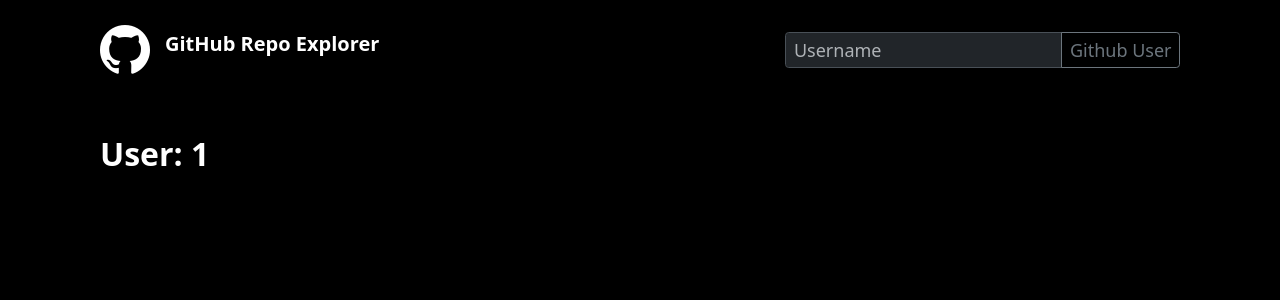
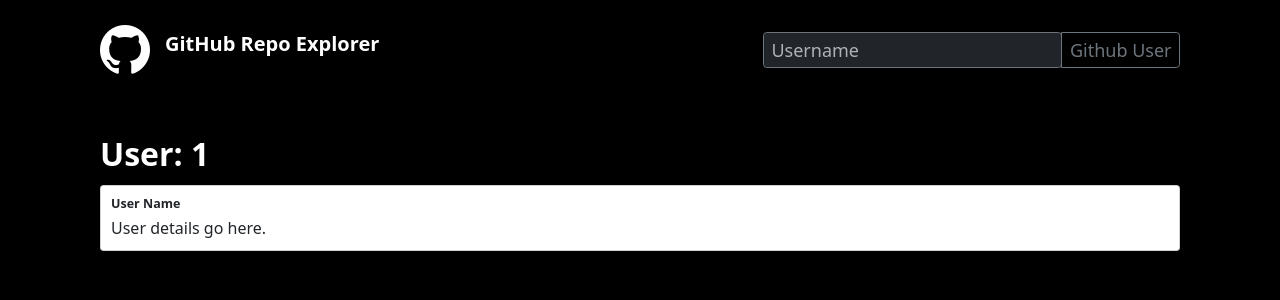
Before and after one commit to atelesjr/github-repo-explorer, a React (Vite) app: page /users/1 in a window 1280 px wide. Shown: the top 300 px of the page. Built offline with nearby package versions, Linux system fonts and the light colour scheme.

Commit message:
feat: implement user search functionality with InputSearch component and associated hooks

```diff
--- /dev/null
+++ b/src/components/ui/Buttons/Clear/index.tsx
@@ -0,0 +1,20 @@
+interface ButtonClearProps {
+	onClick: () => void;
+	disabled?: boolean;
+}
+
+const ButtonClear = ({ onClick, disabled = false }: ButtonClearProps) => {
+	return (
+		<button
+			className="position-absolute top-50 end-0 translate-middle-y border-0 bg-transparent text-white p-2 fs-3 me-n1"
+			type="button"
+			aria-label="Clear search and return to homepage"
+			onClick={onClick}
+			disabled={disabled}
+		>
+			<i className="bi bi-x" aria-hidden="true" />
+		</button>
+	);
+};
+
+export default ButtonClear;
--- a/src/components/ui/Buttons/Search/index.tsx
+++ b/src/components/ui/Buttons/Search/index.tsx
@@ -1,9 +1,18 @@
-const ButtonSearch = ({ label = 'Search' }: { label?: string }) => {
+interface ButtonSearchProps {
+	label?: string;
+	disabled?: boolean;
+}
+
+const ButtonSearch = ({
+	label = 'Search',
+	disabled = false,
+}: ButtonSearchProps) => {
 	return (
 		<button
 			className="btn btn-outline-secondary"
-			type="button"
+			type="submit"
 			id="button-addon2"
+			disabled={disabled}
 			style={{ fontSize: '1.8rem' }}
 		>
 			{label}
--- a/src/components/ui/Buttons/index.ts
+++ b/src/components/ui/Buttons/index.ts
@@ -1,3 +1,4 @@
 import ButtonSearch from './Search';
+import ButtonClear from './Clear';
 
-export { ButtonSearch };
+export { ButtonClear, ButtonSearch };
--- a/src/components/ui/Input/index.tsx
+++ b/src/components/ui/Input/index.tsx
@@ -1,15 +1,33 @@
+import type { RefObject } from 'react';
+
 interface InputProps {
 	placeholder?: string;
+	inputRef?: RefObject<HTMLInputElement | null>;
+	id?: string;
+	ariaDescribedBy?: string;
+	ariaInvalid?: boolean;
+	onInput?: (value: string) => void;
 }
 
-const Input = ({ placeholder = 'Placeholder' }: InputProps) => {
+const Input = ({
+	placeholder = 'Placeholder',
+	inputRef,
+	id,
+	ariaDescribedBy,
+	ariaInvalid,
+	onInput,
+}: InputProps) => {
 	return (
 		<input
 			type="text"
-			className="form-control"
+			className="form-control border-secondary pe-5"
 			placeholder={placeholder}
-			aria-label={placeholder}
-			aria-describedby="button-addon2"
+			ref={inputRef}
+			id={id}
+			aria-describedby={ariaDescribedBy}
+			aria-invalid={ariaInvalid}
+			name="username"
+			onInput={(event) => onInput?.(event.currentTarget.value)}
 			style={{ fontSize: '1.8rem' }}
 		/>
 	);
--- /dev/null
+++ b/src/components/ui/InputSearch/hooks/useUserSearch.ts
@@ -0,0 +1,37 @@
+import { useState } from 'react';
+import { useNavigate } from 'react-router-dom';
+import { getUser } from '@/services/userService';
+
+interface UseUserSearchResult {
+	error: string;
+	isLoading: boolean;
+	searchUser: (username: string) => Promise<void>;
+}
+
+export const useUserSearch = (): UseUserSearchResult => {
+	const navigate = useNavigate();
+	const [error, setError] = useState('');
+	const [isLoading, setIsLoading] = useState(false);
+
+	const searchUser = async (username: string) => {
+		const trimmedUsername = username.trim();
+
+		if (!trimmedUsername || isLoading) {
+			return;
+		}
+
+		setError('');
+		setIsLoading(true);
+
+		try {
+			await getUser(trimmedUsername);
+			navigate(`/users/${encodeURIComponent(trimmedUsername)}`);
+		} catch {
+			setError('Usuário não encontrado.');
+		} finally {
+			setIsLoading(false);
+		}
+	};
+
+	return { error, isLoading, searchUser };
+};
--- a/src/components/ui/InputSearch/index.tsx
+++ b/src/components/ui/InputSearch/index.tsx
@@ -1,5 +1,8 @@
-import { ButtonSearch } from '@/components/ui/Buttons/index';
+import { useRef, useState, type FormEvent } from 'react';
+import { useNavigate } from 'react-router-dom';
+import { ButtonClear, ButtonSearch } from '@/components/ui/Buttons/index';
 import Input from '@/components/ui/Input';
+import { useUserSearch } from '@/components/ui/InputSearch/hooks/useUserSearch';
 
 interface InputSearchProps {
 	label?: string;
@@ -10,11 +13,58 @@ const InputSearch = ({
 	label = 'Label',
 	placeholder = 'Placeholder',
 }: InputSearchProps) => {
+	const inputRef = useRef<HTMLInputElement>(null);
+	const [hasContent, setHasContent] = useState(false);
+	const navigate = useNavigate();
+	const { error, isLoading, searchUser } = useUserSearch();
+
+	const handleSubmit = (event: FormEvent<HTMLFormElement>) => {
+		event.preventDefault();
+		void searchUser(inputRef.current?.value ?? '');
+	};
+
+	const clearSearch = () => {
+		if (inputRef.current) {
+			inputRef.current.value = '';
+			inputRef.current.focus();
+			setHasContent(false);
+		}
+
+		navigate('/');
+	};
+
 	return (
-		<div className="input-group mb-0" data-bs-theme="dark">
-			<Input placeholder={placeholder} />
-			<ButtonSearch label={label} />
-		</div>
+		<form onSubmit={handleSubmit} aria-label="Search GitHub user">
+			<label htmlFor="github-username" className="visually-hidden">
+				{placeholder}
+			</label>
+			<div className="input-group mb-0" data-bs-theme="dark">
+				<div className="position-relative flex-grow-1">
+					<Input
+						placeholder={placeholder}
+						inputRef={inputRef}
+						id="github-username"
+						ariaDescribedBy={error ? 'github-search-error' : undefined}
+						ariaInvalid={Boolean(error)}
+						onInput={(value) => setHasContent(Boolean(value.trim()))}
+					/>
+					{hasContent && <ButtonClear onClick={clearSearch} disabled={isLoading} />}
+				</div>
+				<ButtonSearch
+					label={isLoading ? 'Searching...' : label}
+					disabled={isLoading}
+				/>
+			</div>
+			{error && (
+				<div
+					id="github-search-error"
+					className="small text-danger mt-1"
+					role="alert"
+				>
+					{error}
+				</div>
+			)}
+		</form>
 	);
 };
 
--- /dev/null
+++ b/src/components/user/UserCard/index.tsx
@@ -0,0 +1,12 @@
+const UserCard = () => {
+	return (
+		<div className="card">
+			<div className="card-body">
+				<h5 className="card-title">User Name</h5>
+				<p className="card-text">User details go here.</p>
+			</div>
+		</div>
+	);
+};
+
+export default UserCard;
--- a/src/pages/User/index.tsx
+++ b/src/pages/User/index.tsx
@@ -1,4 +1,5 @@
 import { useParams } from 'react-router-dom';
+import UserCard from '@/components/user/UserCard';
 
 const User = () => {
 	const { username } = useParams<{ username: string }>();
@@ -6,6 +7,7 @@ const User = () => {
 	return (
 		<div className="py-4">
 			<h1>User: {username}</h1>
+			<UserCard />
 		</div>
 	);
 };
```
